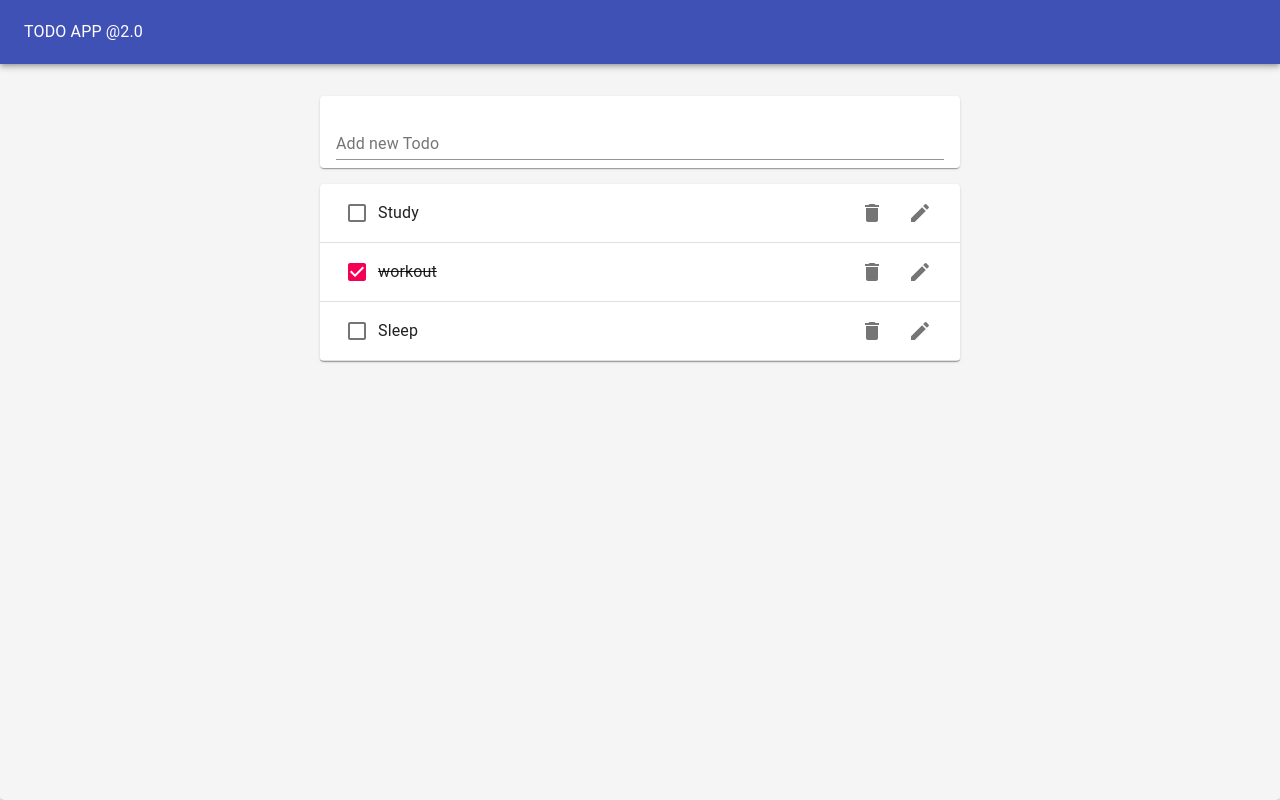
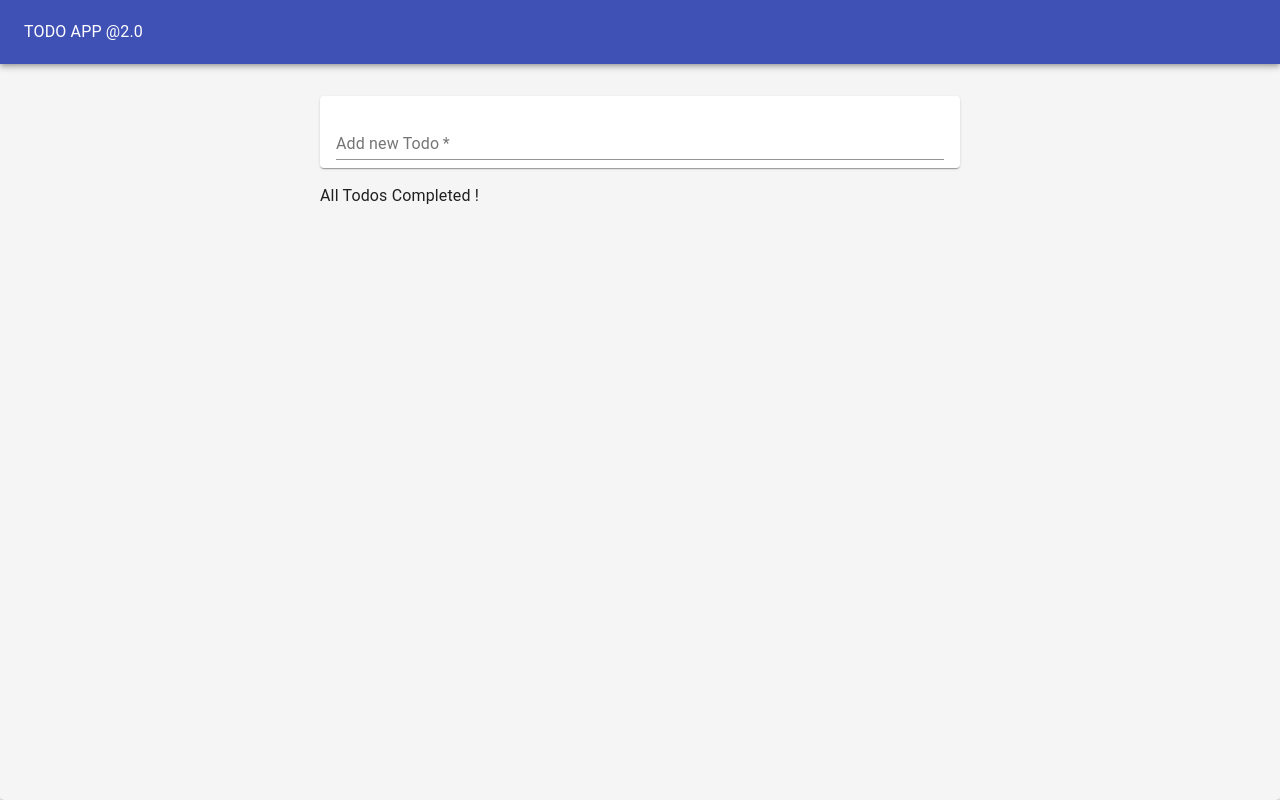
Before and after one commit to ruds18/TodoApp-2.0, a React (Create React App) app: page / in a window 1280 px wide. Built offline with nearby package versions, Linux system fonts and the light colour scheme.

Commit message:
add local storage

```diff
--- a/src/TodoForm.js
+++ b/src/TodoForm.js
@@ -15,7 +15,7 @@ function TodoForm({ AddTodo }) {
             reset();
           }}
         >
-          <TextField value={value} onChange={handelChange} margin="normal" label="Add new Todo" fullWidth></TextField>
+          <TextField value={value} required onChange={handelChange} margin="normal" label="Add new Todo" fullWidth></TextField>
         </form>
       </Paper>
     </div>
--- a/src/components/EditForm.js
+++ b/src/components/EditForm.js
@@ -1,6 +1,7 @@
-import { TextField } from '@material-ui/core'
+import { IconButton, ListItemSecondaryAction, TextField } from '@material-ui/core'
 import React from 'react'
 import useInputForm from './hooks/useInputForm'
+import CloseIcon from '@material-ui/icons/Close';
 
 function EditForm({id, EditTodo, task, toggle}) {
     const [value, handelChange, reset] = useInputForm(task)
@@ -15,8 +16,13 @@ function EditForm({id, EditTodo, task, toggle}) {
              toggle()
 
          }}>
-            <TextField margin="normal" value={value} onChange={handelChange} fullWidth autoFocus>
+            <TextField margin="normal" value={value} onChange={handelChange} fullWidth autoFocus required>
             </TextField>
+            <ListItemSecondaryAction>
+                <IconButton onClick={()=> toggle()}>
+                    <CloseIcon color="error"></CloseIcon>
+                </IconButton>
+            </ListItemSecondaryAction>
             </form>
         </div>
     )
--- a/src/components/TodoApp.js
+++ b/src/components/TodoApp.js
@@ -3,18 +3,18 @@ import Paper from "@material-ui/core/Paper";
 import AppBar from "@material-ui/core/AppBar";
 import Toolbar from "@material-ui/core/Toolbar";
 import Grid from "@material-ui/core/Grid";
-import React, { useState } from "react";
+import React, { useState, useEffect } from "react";
 import TodoList from "./TodoList";
 import TodoForm from "../TodoForm";
 import { v4 as uuidv4 } from "uuid";
 
 function TodoApp() {
-    const initialTodos = [
-        {id: 1, task: "Study", completed: false},
-        {id: 2, task: "workout", completed: true},
-        {id: 3, task: "Sleep", completed: false}
-    ]
+    const initialTodos = JSON.parse(window.localStorage.getItem('todos') || '[]')
+
     const [todos, setTodos] = useState(initialTodos)
+    useEffect(() => {
+       window.localStorage.setItem("todos", JSON.stringify(todos))
+    },[todos])
 
     const AddTodo = (newTodoText)=>{
         setTodos([...todos, {id:uuidv4(), task: newTodoText , completed: false}])
@@ -56,7 +56,7 @@ function TodoApp() {
           <Grid container justifyContent="center" style={{marginTop:"1rem"}}>
           <Grid item xs={10} md={8} lg={6} >
           <TodoForm AddTodo={AddTodo}></TodoForm>
-          <TodoList  todos={todos} removeTodo={removeTodo} toggleTodo={toggleTodo} EditTodo={EditTodo} ></TodoList>
+          <TodoList  key={todos.id} todos={todos} removeTodo={removeTodo} toggleTodo={toggleTodo} EditTodo={EditTodo} ></TodoList>
           </Grid>
           </Grid>
       </Paper>
--- a/src/components/TodoList.js
+++ b/src/components/TodoList.js
@@ -4,13 +4,16 @@ import List from '@material-ui/core/List'
 import Divider from '@material-ui/core/Divider'
 
 import Todo from './Todo'
+import { Typography } from '@material-ui/core'
 function TodoList({ todos, removeTodo , toggleTodo, EditTodo }) {
-    return (
+   if(todos.length)
+   return (
         <Paper>
             {todos.map(t => (
                 <>
                     <Todo id={t.id}
-                        task={t.task} key={t.id}
+                        task={t.task}
+                        key={t.id}
                         completed={t.completed}
                         removeTodo={removeTodo}
                         toggleTodo={toggleTodo}
@@ -21,8 +24,13 @@ function TodoList({ todos, removeTodo , toggleTodo, EditTodo }) {
             ))}
         </Paper>
 
+    )
 
-    )
+    return <Typography variant="body1" > All Todos Completed ! </Typography>
+
+
+
+
 }
 
 export default TodoList
```
Also changed, not shown: src/components/hooks/useLocalStorageState.js (added, +22 -0 lines).
